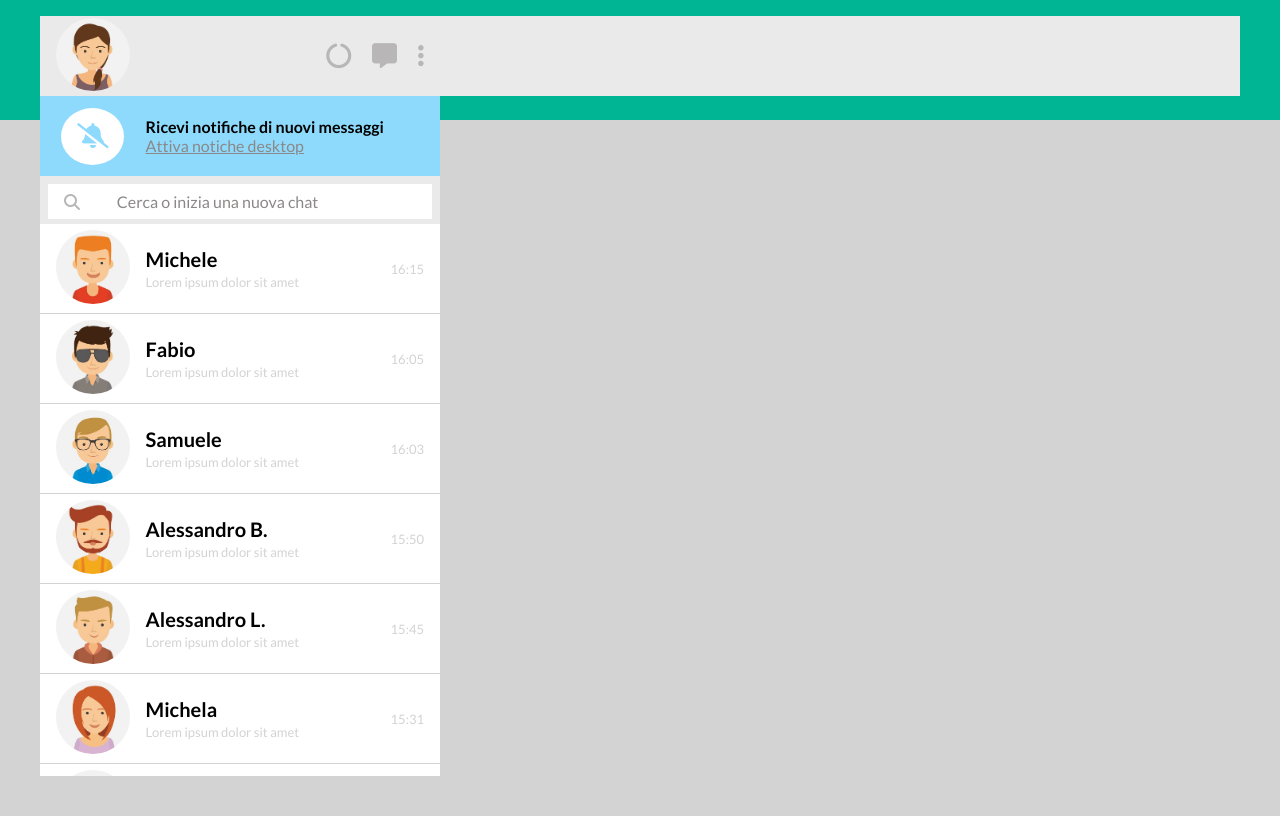
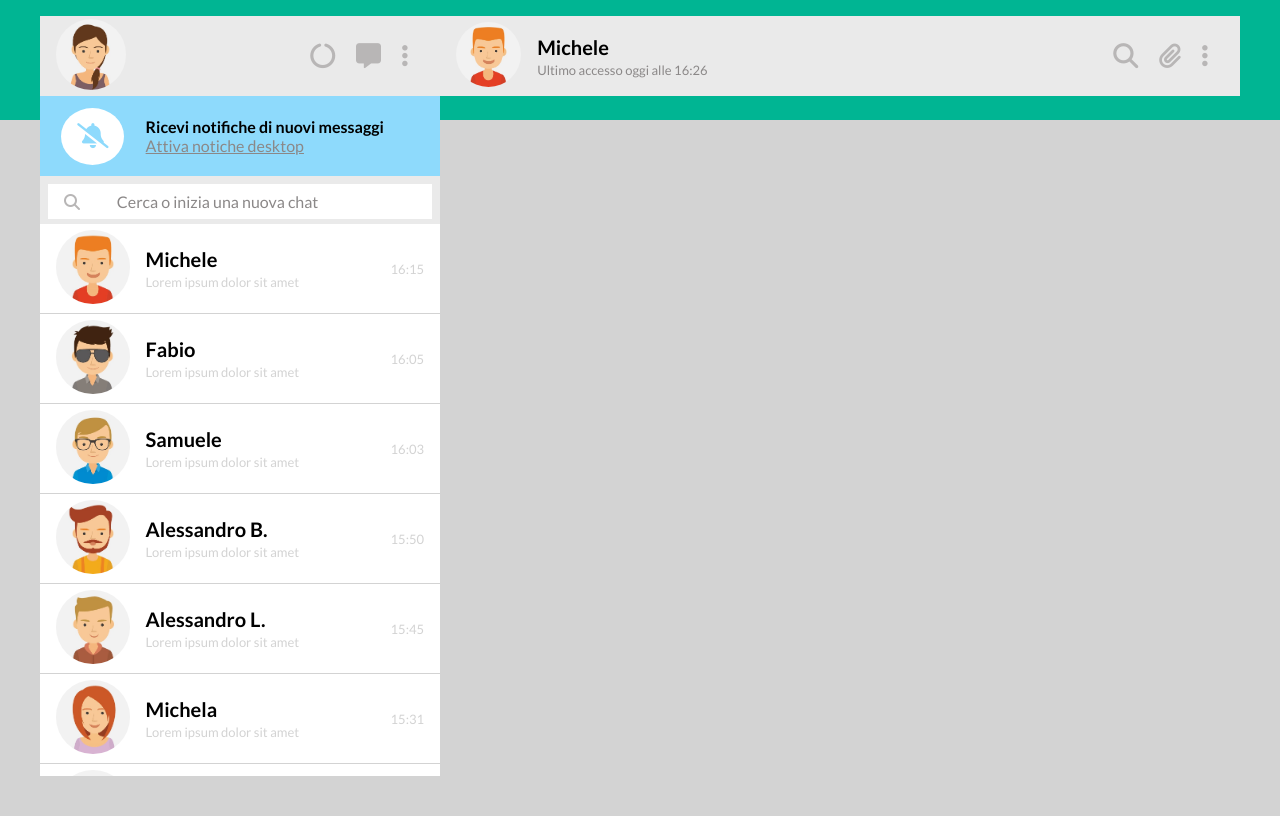
Before and after one commit to ghiottoandrea/html-css-boolzapp, a plain HTML site: page index.html in a window 1280 px wide. Drawn offline with Linux system fonts and the light colour scheme.

Commit message:
add sender section

```diff
--- a/assets/style/style.css
+++ b/assets/style/style.css
@@ -117,7 +117,7 @@ body {
     width: 20%;
 }
 
-.profile-img img {
+img {
     width: 100%;
     height: 100%;
     padding: 0.5rem 0;
@@ -129,17 +129,10 @@ body {
 
 
 
-.right_section {
-    width: calc((100%/12)*8);
-}
 
-.chat-board {
-    padding: 3rem 0;
-}
 
-.chat-sender {
-    align-self: flex-end;
-}
+
+
 
 /* #region left section*/
 
@@ -155,7 +148,7 @@ body {
     height: 10vh;
     align-items: center;
     justify-content: space-between;
-    padding: 0 1rem;
+    padding: 0 2rem 0 1rem;
 }
 
 
@@ -260,7 +253,42 @@ body {
 
 /* #endregion left section*/
 
+/* #region .right_section */
+.right_section {
+    width: calc((100%/12)*8);
+}
 
+/* #region sender */
+.sender-img {
+    width: 10%;
+}
+
+#access {
+    color: rgb(139, 136, 136);
+}
+
+/* #endregion sender */
+.chat-board {
+    height: calc(100vh - 25vh);
+    padding: 3rem 0;
+}
+
+.chat-sender {
+    align-self: flex-end;
+}
+
+/* #region .chat-board */
+
+/* #region .writhe-text */
+.writhe-text {
+    height: 10vh;
+}
+
+/* #endregion .writhe-text */
+
+/* #endregion .chat-board */
+
+/* #endregion .right_section */
 
 /* #region query */
 @media screen and (max-width: 991px) {
--- a/index.html
+++ b/index.html
@@ -209,7 +209,23 @@
 
         <div class="right_section">
 
-            <div class="sender"></div>
+            <div class="sender">
+                <div class="sender-img">
+                    <img src="./assets/img/avatar_1.jpg" alt="">
+                </div>
+                <!-- /.profile-img -->
+                <div class="name">
+                    <div><strong>Michele</strong></div>
+                    <div><span id="access">Ultimo accesso oggi alle 16:26</span></div>
+                </div>
+                <!-- /.name -->
+                <div class="icons">
+                    <i class="fa-solid fa-magnifying-glass"></i>
+                    <i class="fa-solid fa-paperclip"></i>
+                    <i class="fa-solid fa-ellipsis-vertical"></i>
+                </div>
+                <!-- /.icons -->
+            </div>
             <!-- /.sender -->
 
             <div class="chat-board">
```
